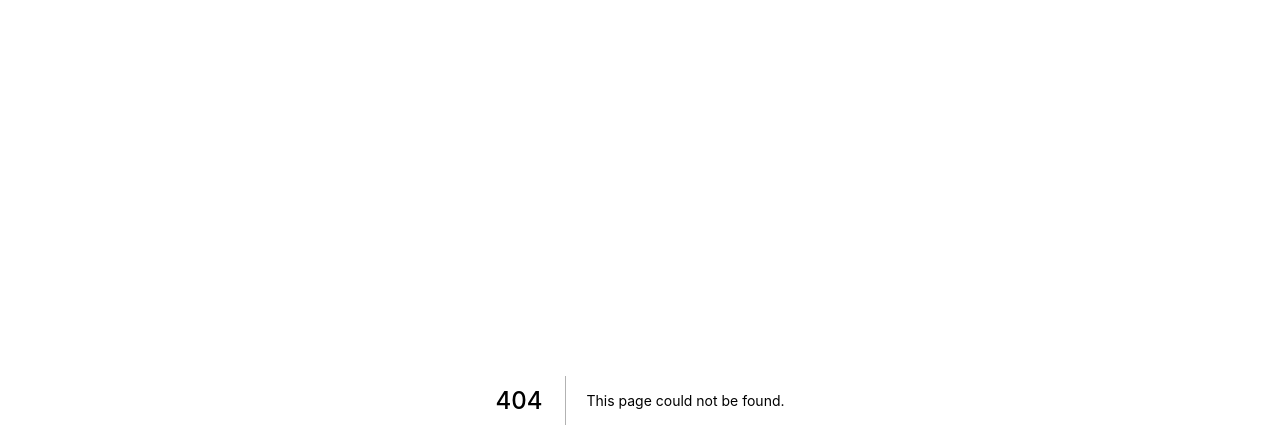
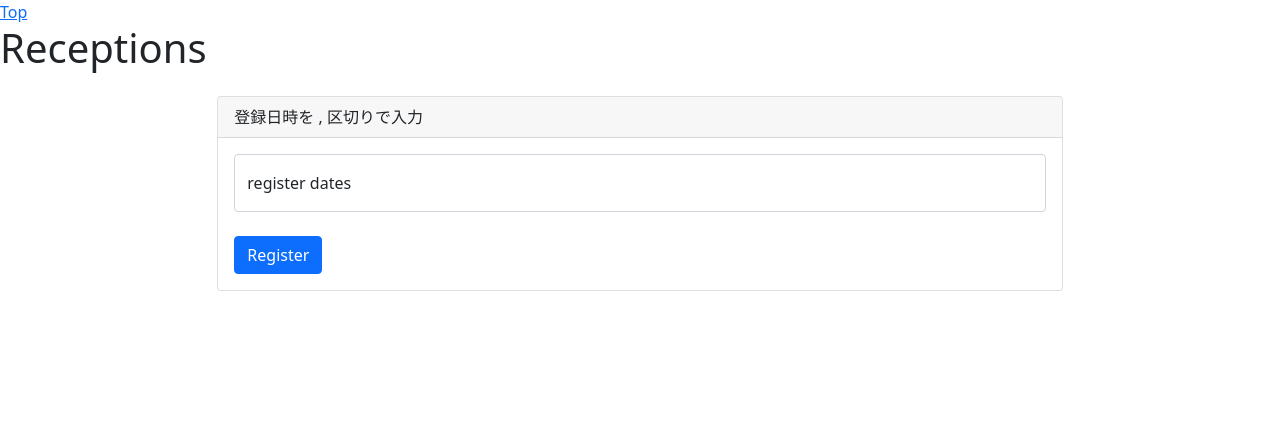
Before and after one commit to yuzuki-aritomo/ReserveTaskFrontend, a Next.js app in the folder next-app/: page /receptions in a window 1280 px wide. Before the commit this address had no page. Shown: the top 448 px of the page. Built offline with nearby package versions, Linux system fonts and the light colour scheme.

Commit message:
post receptions

```diff
--- /dev/null
+++ b/next-app/Api/Receptions/PostReceptionsApi.ts
@@ -0,0 +1,32 @@
+import { PostReceptionsReqData, PostReceptionsResData, PostReceptionsApiResData } from "Api/Receptions/Models/PostReceptionsModel"
+
+const baseUrl = 'http://localhost:3001/'
+
+export const PostReceptionsApi = async (postReceptionsReqData: PostReceptionsReqData)=> {
+  const res: Response = await fetch(baseUrl+'receptions/', {
+    method: 'POST',
+    mode: 'cors',
+    headers: {
+      'Accept': 'application/json',
+      'Content-Type': 'application/json',
+      'uid': localStorage.getItem("uid") ?? "",
+      'access-token': localStorage.getItem("access-token") ?? "",
+      'client': localStorage.getItem("client") ?? "",
+    },
+    body: JSON.stringify(postReceptionsReqData)
+  })
+  if(res.ok){
+    const postReceptionsResData = await res.json() as PostReceptionsResData
+    const postReceptionsApiResData: PostReceptionsApiResData = {
+      ok: true,
+      res: postReceptionsResData,
+    }
+    return postReceptionsApiResData
+  }else{
+    const postReceptionsApiResData: PostReceptionsApiResData = {
+      ok: false,
+      errorText: res.statusText,
+    }
+    return postReceptionsApiResData
+  }
+}
--- /dev/null
+++ b/next-app/src/pages/receptions/index.tsx
@@ -0,0 +1,49 @@
+import type { NextPage } from 'next'
+import Link from 'next/link'
+import { PostReceptionsReqData, PostReceptionsApiResData } from 'Api/Receptions/Models/PostReceptionsModel'
+import { PostReceptionsApi } from 'Api/Receptions/PostReceptionsApi'
+import { Row, Col, Card, Form, Button, FloatingLabel } from "react-bootstrap"
+
+const ReceptionsPage: NextPage = () => {
+
+  const PostReceptionsSubmit = async (event: any) => {
+    event.preventDefault();
+    const { register_date_text } = event.target.elements;
+    const register_dates: string[] = register_date_text.value.split(",");
+    const postReceptionsReqData: PostReceptionsReqData = {
+      register_date: register_dates
+    }
+    const postReceptionsApiResData: PostReceptionsApiResData  = await PostReceptionsApi(postReceptionsReqData)
+    if(postReceptionsApiResData.ok){
+      console.log("Success SignInApi:",postReceptionsApiResData)
+    }else{
+      //error情報を表示
+      console.log("SignInError:", postReceptionsApiResData.errorText)
+    }
+  }
+  return(
+    <div>
+      <Link href="/">Top</Link>
+      <h1>Receptions</h1>
+      <Row className="justify-content-md-center mt-4">
+        <Col md={8}>
+          <Card>
+            <Card.Header>登録日時を , 区切りで入力</Card.Header>
+            <Card.Body>
+              <Form onSubmit={PostReceptionsSubmit}>
+                <FloatingLabel controlId="register_date_text" label="register dates" className="mb-3">
+                  <Form.Control required type="text" placeholder="register dates" />
+                </FloatingLabel>
+                <Button className="mt-2" variant="primary" type="submit">
+                  Register
+                </Button>
+              </Form>
+            </Card.Body>
+          </Card>
+        </Col>
+      </Row>
+    </div>
+  )
+}
+
+export default ReceptionsPage
```
Also changed, not shown: next-app/Api/Receptions/Models/PostReceptionsModel.d.ts (added, +21 -0 lines), next-app/src/pages/sign_in/index.tsx (+0 -7 lines).
